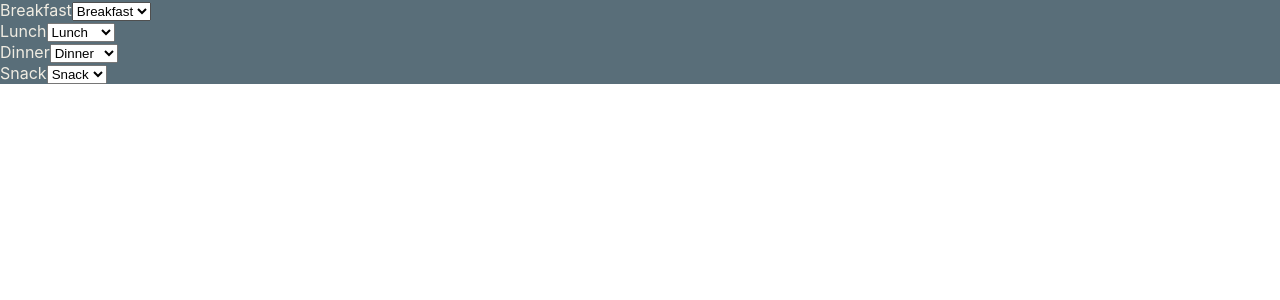
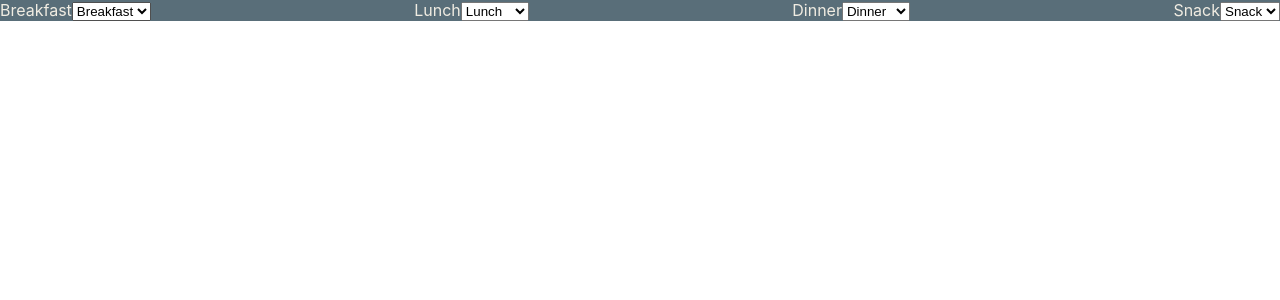
Before and after one commit to Farnooshmo/ladix, a React (Create React App) app: page / in a window 1280 px wide. Shown: the top 300 px of the page. Built offline with nearby package versions, Linux system fonts and the light colour scheme.

Commit message:
Add styling to the select input fields

```diff
--- a/src/App.css
+++ b/src/App.css
@@ -3,3 +3,7 @@
   color: #f0ece2;
   height: 50%;
 }
+.select_input_fields {
+  display: flex;
+  justify-content: space-between;
+}
--- a/src/components/DietForm.js
+++ b/src/components/DietForm.js
@@ -5,7 +5,7 @@ import Snack from "./Snack";
 
 function DietForm() {
   return (
-    <div>
+    <div className="select_input_fields">
       <Breakfast />
       <Lunch />
       <Dinner />
```
